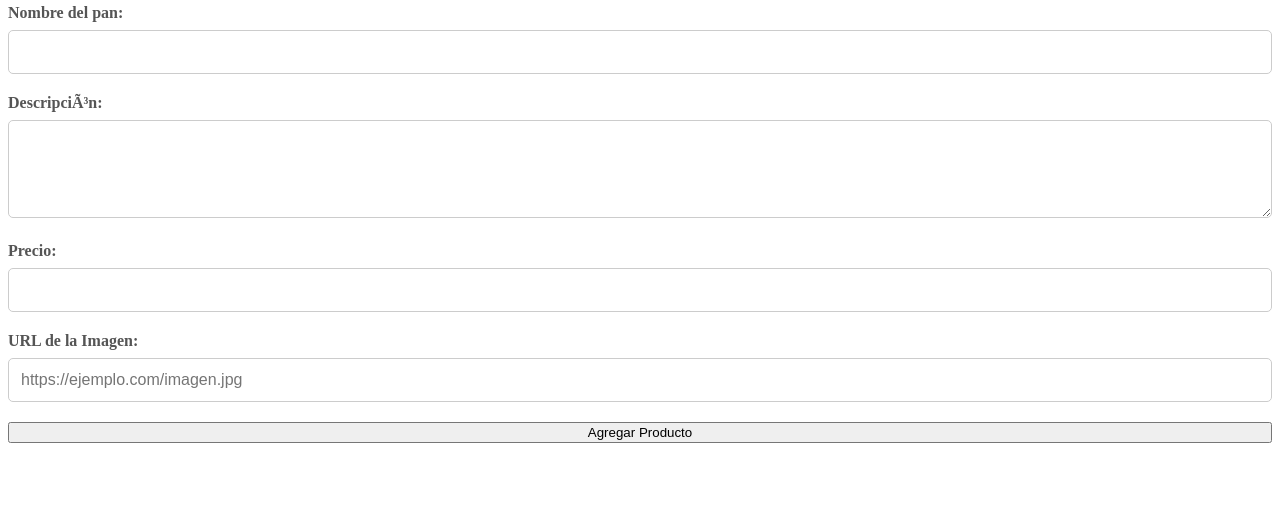
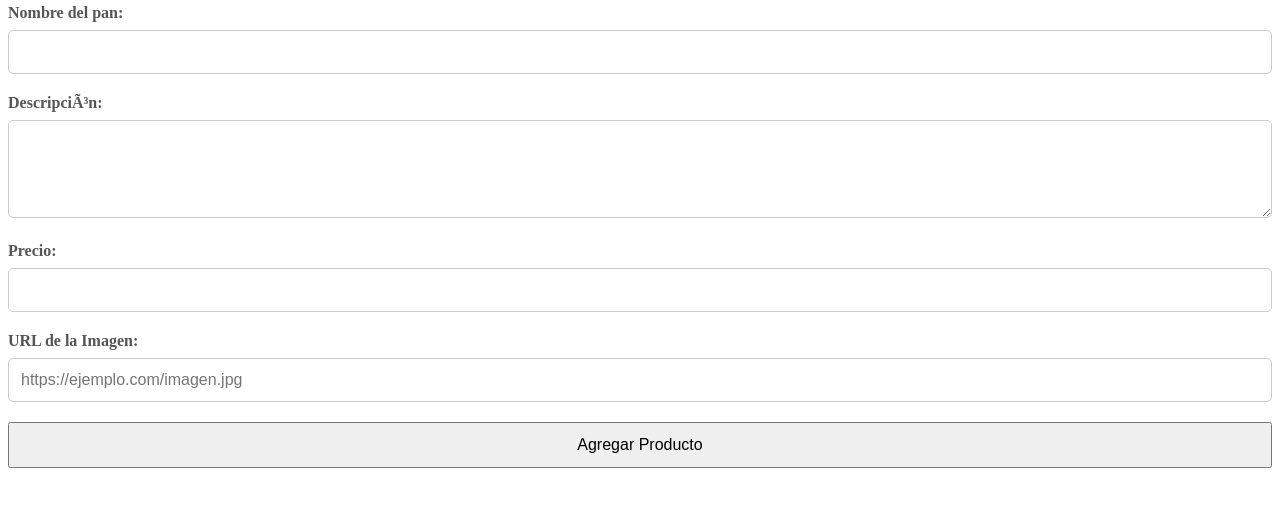
Before and after one commit to rodproAI/PanesHermanos, a plain HTML site: page agregar_producto.html in a window 1280 px wide. Shown: the part 79-586 px from the top of the page. Drawn offline with Linux system fonts and the light colour scheme; files that its build step writes are made by us from their sources; files whose address does not match are found by name.

Commit message:
style: define el padding y tamaño de fuente del botón

```diff
--- a/estilos.css
+++ b/estilos.css
@@ -61,6 +61,8 @@ h1 {
 .btn-submit {
     display: block;
     width: 100%;
+    padding: 12px;
+    font-size: 16px;
 }
 .btn-submit:hover {
     background-color: #d35400;
```
